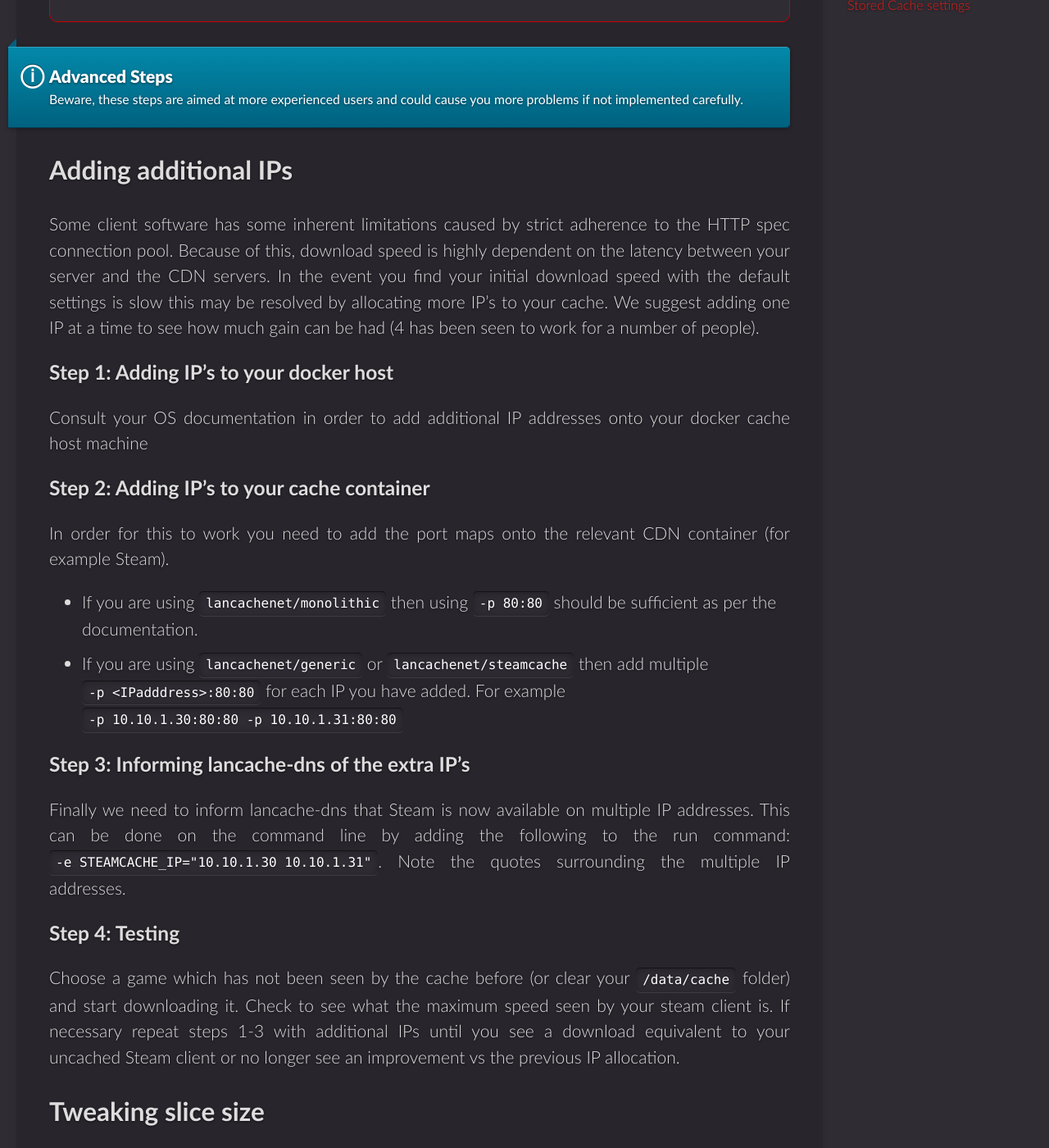
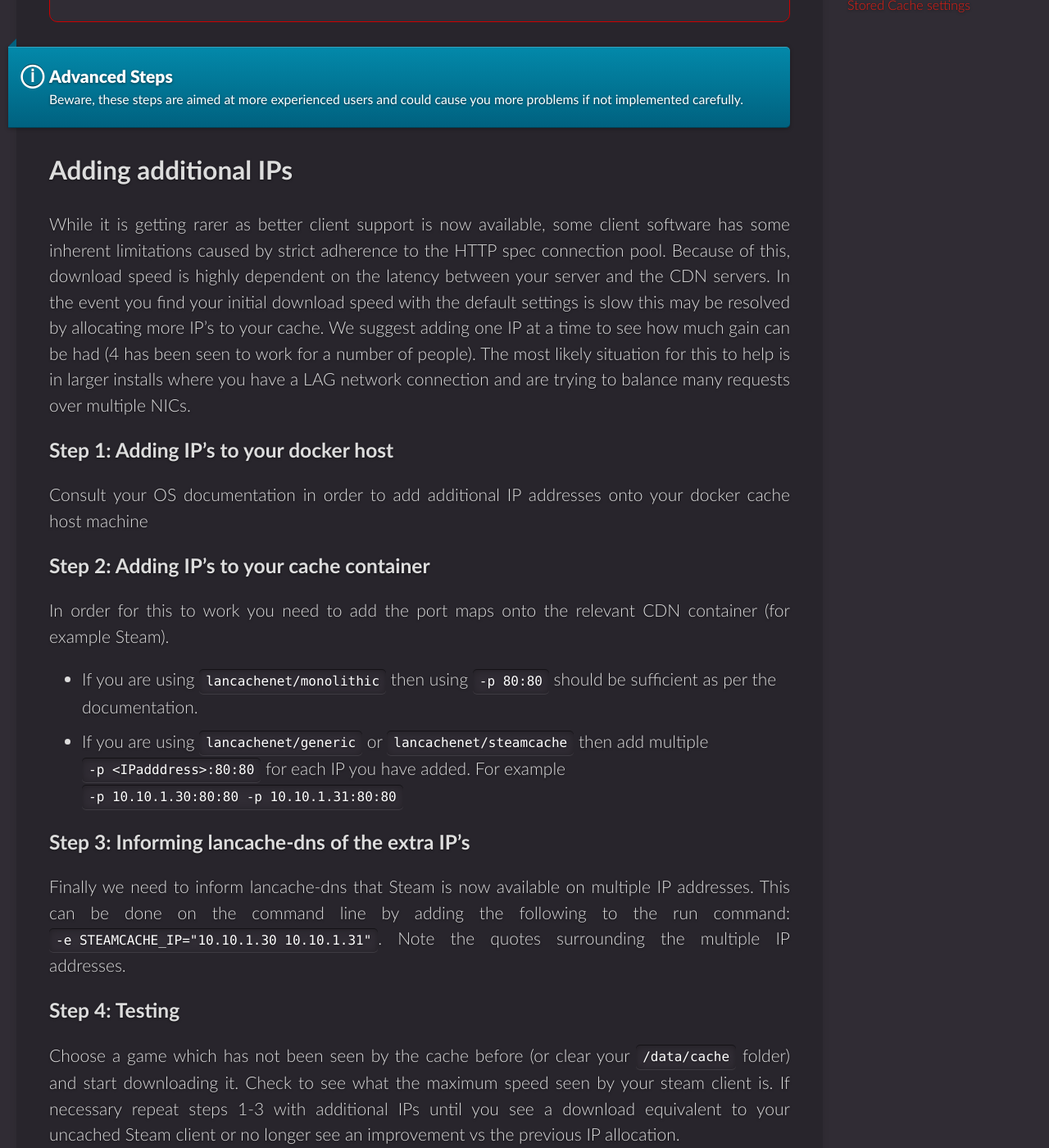
Before and after one commit to lancachenet/lancachenet.github.io, a Jekyll site: the page built from _docs/advanced/tuning-cache.md, in a window 1280 px wide and 1400 px high, scrolled down 995 px. Shown: the whole window at 82% size. Built offline with Jekyll 4.4.1, drawn with Linux system fonts in a browser that asks for light colours; comment, search, counter and statistics services are not loaded; some of the changed text lies outside the part shown.

Commit message:
Tweaks to the advanced tuning advice (#27)
* Tweaks to the advanced tuning advice

```diff
--- a/_docs/advanced/tuning-cache.md
+++ b/_docs/advanced/tuning-cache.md
@@ -22,7 +22,7 @@
 
 ## Adding additional IPs
 
-Some client software has some inherent limitations caused by strict adherence to the HTTP spec connection pool. Because of this, download speed is highly dependent on the latency between your server and the CDN servers. In the event you find your initial download speed with the default settings is slow this may be resolved by allocating more IP's to your cache. We suggest adding one IP at a time to see how much gain can be had (4 has been seen to work for a number of people).
+While it is getting rarer as better client support is now available, some client software has some inherent limitations caused by strict adherence to the HTTP spec connection pool. Because of this, download speed is highly dependent on the latency between your server and the CDN servers. In the event you find your initial download speed with the default settings is slow this may be resolved by allocating more IP's to your cache. We suggest adding one IP at a time to see how much gain can be had (4 has been seen to work for a number of people). The most likely situation for this to help is in larger installs where you have a LAG network connection and are trying to balance many requests over multiple NICs.
 
 ### Step 1: Adding IP's to your docker host
 
@@ -45,9 +45,9 @@
 
 ## Tweaking slice size
 
-Blizzard in particular sees a slower initial download rate through the cache than without (though obviously subsequent downloads are MUCH faster). Testing shows that the Blizzard client does not cope as well as most others with the chunking / slicing configuration for nginx that lancache uses.
+Some situations can see a slower initial download rate through the cache than without (though obviously subsequent downloads are MUCH faster). Testing shows that the client does not cope as well as most others with the chunking / slicing configuration for nginx that lancache uses.
 
-Testing has shown that a modest increase in slice size can help Blizzard downloads in particular.
+Testing has shown that a modest increase in slice size can help downloads. Although it also can considerably reduce the speed in some cases. In the worse cases where a client makes a small range request to a large file the cache will have to fetch a full slice from the internet (for example a 256KB request could result in a 8MB download).
 
 Please be aware that there are a number of potential downsides to increasing the slice size, that should be fully understood before making changes to it.
 
@@ -78,7 +78,7 @@
 
 ### 3. Which CDNs will be impacted
 
-We anticipate that changing the slice size will have very minimal impact on Steam and Uplay as they already use files that are mainly around 1MB or less. Blizzard and Origin are potentially the CDN's that will benefit the most, as they download large files which are sliced by LanCache.
+We anticipate that changing the slice size will have very minimal impact on Steam and Uplay as they already use files that are mainly around 1MB or less. Blizzard and Origin are potentially the CDN's that will benefit the most, as they download large files which are sliced by LanCache. In more recent times as the game catalogues change we have found that larger slice sizes are causing more issues so beware of that if you are testing and use multiple titles to confirm.
 
 ### 4. Disabling slicing
 
```
Also changed, not shown: other parts of _docs/advanced/tuning-cache.md (+1 -1 lines).
